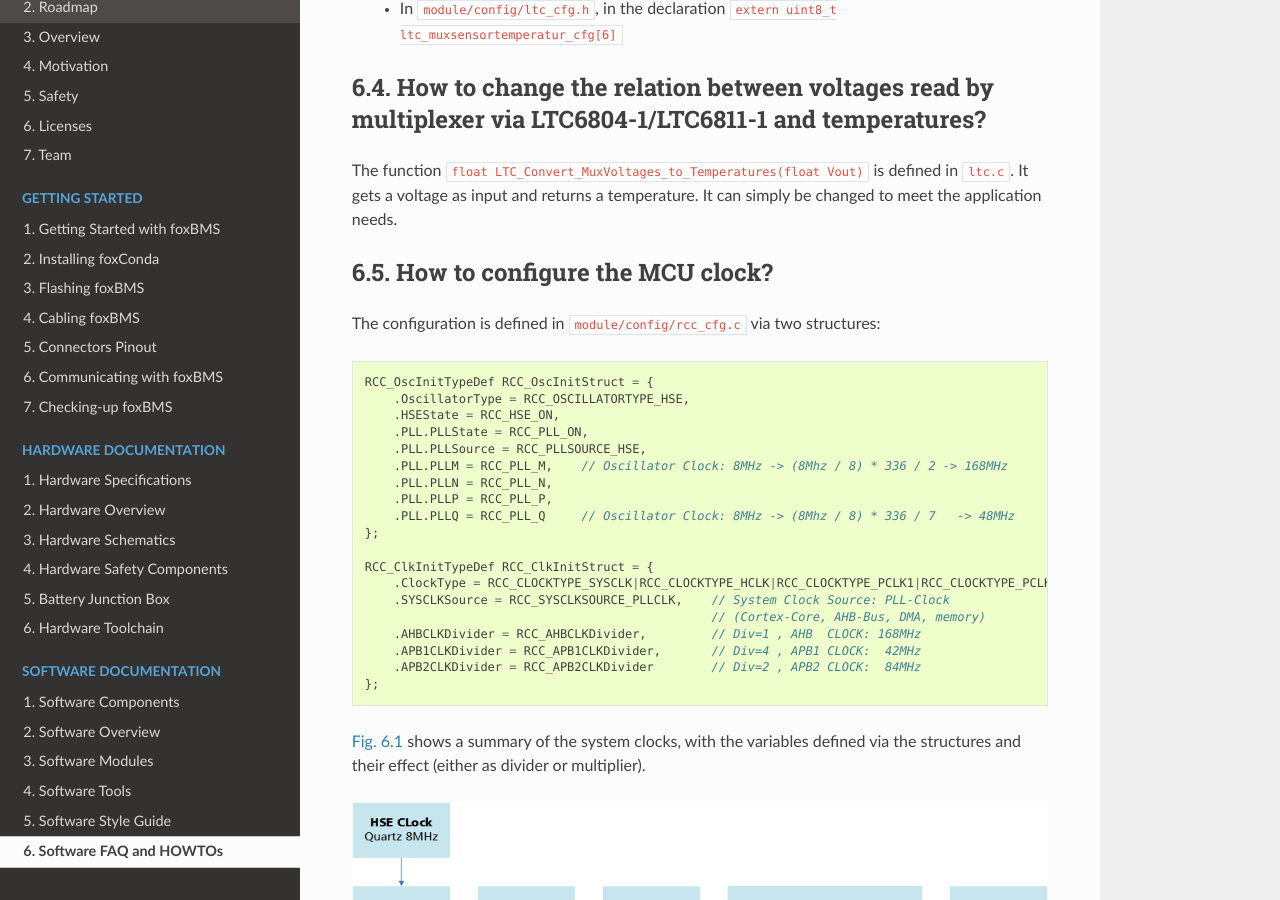
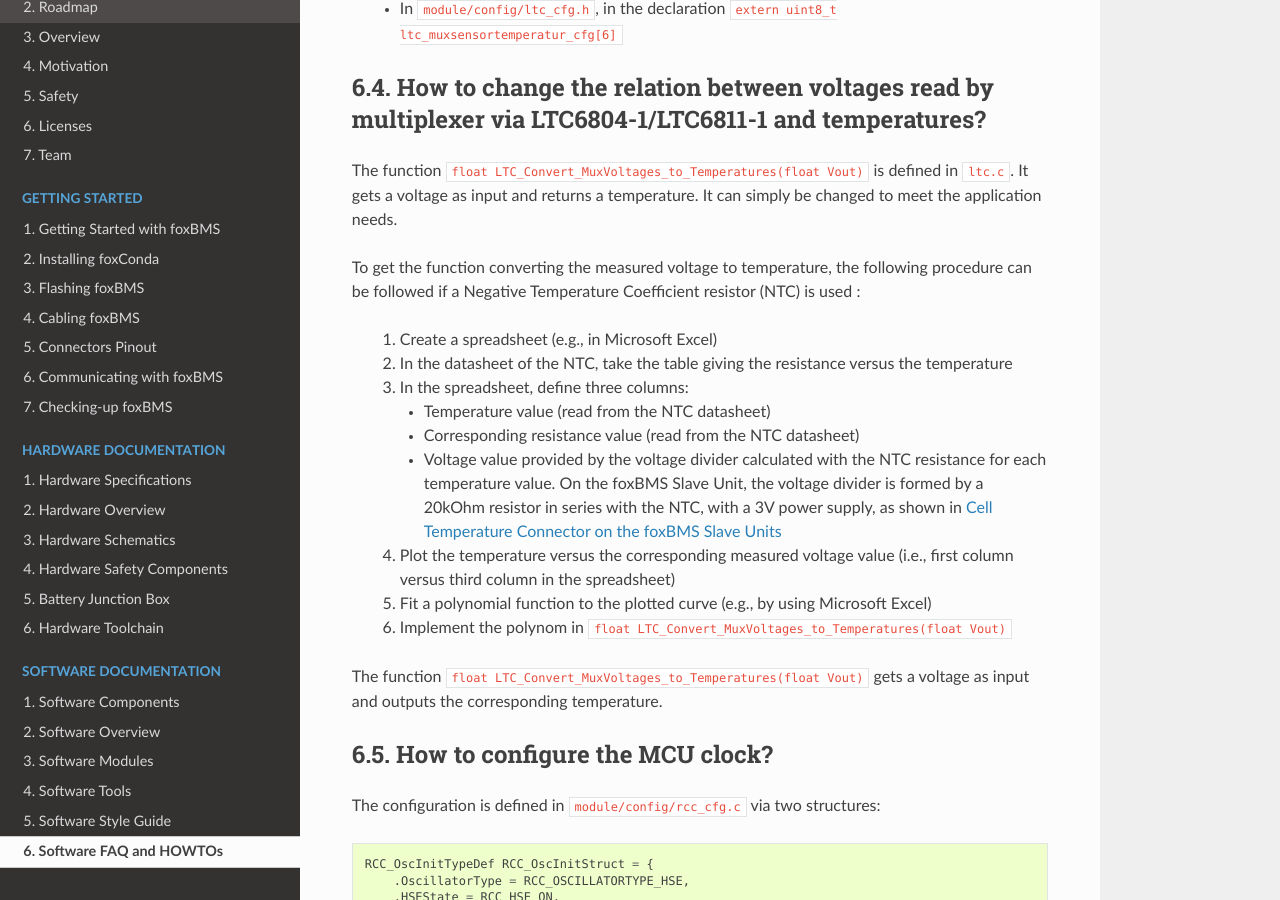
Before and after one commit to foxBMS/foxBMS-documentation, a Sphinx documentation site: the page built from doc/sphinx/software_documentation/faq/faq.rst, in a window 1280 px wide and 900 px high, scrolled down 4990 px. Built offline with Sphinx 7.4.7 and the Read the Docs theme 2.0.0, drawn with Linux system fonts in a browser that asks for light colours; pages that are not in the unit, such as notebooks, are missing from menus; the version number could not be read and is left out; some of the changed text lies outside the part shown.

Commit message:
Added details on how to generate the function giving temperature versus voltage for the temperature sensors.

```diff
--- a/doc/sphinx/getting_started/cabling/cabling.rst
+++ b/doc/sphinx/getting_started/cabling/cabling.rst
@@ -282,7 +282,7 @@ If less than 12 battery cells are used, information on how to connect them can b
 
 In case no cells are available, they can be simulated with a series of voltage divider. A voltage supplied of 30V should be used and 12 resistors with the same value connected in series between the positive and negative connectors of the voltage supply. The positive connector is linked to VBAT+, the negative connector to VBAT- and each pole of a resistor correspond to  a pole of a battery cell. The voltage of 30V  is chosen so that every simulated cell voltage lies around 2.5V, which lies in the center of the safe operating area defined by default in the |foxbms| software.
 
-
+.. _slave_voltage_divider:
 
 Cell Temperature Connector on the |slaves|
 ------------------------------------------------
--- a/doc/sphinx/software_documentation/faq/faq.rst
+++ b/doc/sphinx/software_documentation/faq/faq.rst
@@ -13,12 +13,14 @@ Software FAQ and HOWTOs
 This sections shows different kind of actions related to the software.
 
 .. contents::
-   :local:
+	:local:
+
+
 
 How to create a task and change its priority and period?
 --------------------------------------------------------
 
-First, declare a new task configuration ``appltask_cfg.h`` file:
+First, declare a new task configuration in the ``appltask_cfg.h`` file:
 
 .. code-block:: C
 
@@ -202,6 +204,23 @@ How to change the relation between voltages read by multiplexer via |LTC| and te
 -------------------------------------------------------------------------------------------
 
 The function ``float LTC_Convert_MuxVoltages_to_Temperatures(float Vout)`` is defined in ``ltc.c``. It gets a voltage as input and returns a temperature. It can simply be changed to meet the application needs.
+
+To get the function converting the measured voltage to temperature, the following procedure can be followed if a Negative Temperature Coefficient resistor (NTC) is used :
+
+ #. Create a spreadsheet (e.g., in Microsoft Excel)
+ #. In the datasheet of the NTC, take the table giving the resistance versus the temperature
+ #. In the spreadsheet, define three columns:
+
+    - Temperature value (read from the NTC datasheet)
+    - Corresponding resistance value (read from the NTC datasheet)
+    - Voltage value provided by the voltage divider calculated with the NTC resistance for each temperature value. On the |slave|, the voltage divider is formed by a 20kOhm resistor in series with the NTC, with a 3V power supply, as shown in :ref:`slave_voltage_divider`
+
+ #. Plot the temperature versus the corresponding measured voltage value (i.e., first column versus third column in the spreadsheet)
+ #. Fit a polynomial function to the plotted curve (e.g., by using Microsoft Excel)
+ #. Implement the polynom in ``float LTC_Convert_MuxVoltages_to_Temperatures(float Vout)``
+
+The function ``float LTC_Convert_MuxVoltages_to_Temperatures(float Vout)`` gets a voltage as input and outputs the corresponding temperature.
+
 
 How to configure the MCU clock?
 -------------------------------
```
Also changed, not shown: other parts of doc/sphinx/software_documentation/faq/faq.rst (+2 -2 lines), doc/sphinx/software_documentation/modules/modules.rst (line endings or trailing spaces).
